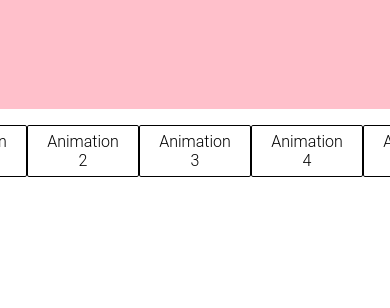
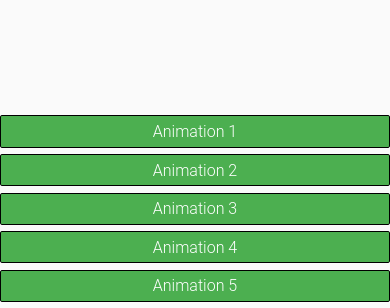
Before and after one commit to aerasmo/losanimadores, a plain HTML site: page index.html in a window 390 px wide. Shown: the part 559-867 px from the top of the page. Before the commit the page ends 844 px from the top, so only its background shows below. Drawn offline with Linux system fonts and the light colour scheme.

Commit message:
Ok na ang bouncy bounce ng Rocket Punch

```diff
--- a/index.html
+++ b/index.html
@@ -6,7 +6,6 @@
 	<meta name="viewport" content="width=device-width">
 	<title>repl.it</title>
 	<link href="style.css" rel="stylesheet" type="text/css" />
-
 </head>
 
 
@@ -17,11 +16,15 @@
 	}
 </style>
 
+
 <!-- TODO per animation page -->
 <!-- backbutton -->
 <!-- animation title -->
 
+
 <body>
+
+
 	<!-- Top Navigation Bar -->
 	<div class="topnav">
 		<nav>
@@ -49,20 +52,23 @@
 
 
 
-  <!-- Need "./" for href ~Chaewon -->
 
-  <div class="center_btn">
-    <!-- <ul> -->
-      <a href="./animations/animation1.html" class="center_btn bouncy">Animation 1</a>
-      <a href="./animations/animation2.html" class="center_btn bouncy">Animation 2</a>
-      <a href="./animations/animation3.html" class="center_btn bouncy">Animation 3</a>
-      <a href="./animations/animation4.html" class="center_btn bouncy">Animation 4</a>
-      <a href="./animations/animation5.html" class="center_btn bouncy">Animation 5</a>
-    <!-- </ul> -->
+
+  <!-- Center buttons -->
+  <div style="margin-left:auto;margin-right:auto;text-align:center">
+    <a class="ctr bouncy" href="./animations/animation1.html">Animation 1</a>
+    <a class="ctr bouncy" style="animation-delay:0.07s" href="./animations/animation2.html" >Animation 2</a>
+    <a class="ctr bouncy" style="animation-delay:0.14s" href="./animations/animation3.html" >Animation 3</a>
+    <a class="ctr bouncy" style="animation-delay:0.21s" href="./animations/animation4.html" >Animation 4</a>
+    <a class="ctr bouncy" style="animation-delay:0.28s" href="./animations/animation5.html" >Animation 5</a>
   </div>
 
 
+
 	<script src="script.js"></script>
+
+
+
 </body>
 
 
--- a/script.js
+++ b/script.js
@@ -1,12 +1,14 @@
 const mainLogo = document.querySelector("#main-logo")
 console.log("Hello world")
+
+let logoTimeout
 mainLogo.addEventListener('mouseover', e => {
-  setTimeout(() => {
+  logoTimeout = setTimeout(() => {
     mainLogo.setAttribute('src','./res/members.gif')
-  }, 3000) // delay divide by 1000 seconds
+  }, 2000) // delay divide by 1000 seconds
 })
 
 mainLogo.addEventListener('mouseout', e => {
-  // mainLogo.src =
+  clearTimeout(logoTimeout)
   mainLogo.setAttribute('src','./res/logo-text.png')
 })
--- a/style.css
+++ b/style.css
@@ -3,7 +3,7 @@
   padding: 0;
 }
 
-/* ***************************************************************  */
+/* *****************NAVIGATION BAR********************************  */
 
 /* Add a black background color to the top navigation */
 .topnav {
@@ -49,14 +49,13 @@ ul {
   color: white;
 }
 
-/* ***************************************************************  */
+/* ***********************LOGO SETTINGS*******************************  */
 
 .home_logo {
   display: flex;
   justify-content: center;
   align-items: center;
   width: 100%;
-  background: pink;
 }
 
 #main-logo {
@@ -64,9 +63,14 @@ ul {
   height: 274px;
 }
 
-/* ***************************************************************  */
+body {
+  /* background-color:  */
+  background-color: #fafafa;
+}
 
-/*center button position and skins*/
+/* *************************CENTER BUTTON***************************  */
+
+/*CENTER BUTTON */
 .center_btn {
   display: flex;
   justify-content: center;
@@ -76,8 +80,30 @@ ul {
   animation-name: bouncy;
 }
 
-a.center_btn {
+/*button with shadow floating*/
+/* for button reference below */
+/* a.ctr {
+  display: inline-block;
+  background-color: #4CAF50;
+  border: none;
+  border-radius: 10px;
+  color: white;
+  padding: 15px 32px;
+  text-align: center;
+  text-decoration: none;
+  font-family:'Roboto',sans-serif;
+  font-weight:300;
+  font-size: 16px;
+  margin: 4px 2px;
+  cursor: pointer;
+  -webkit-transition-duration: 0.4s;
+  transition-duration: 0.4s;
+}
+*/
+
+a.ctr{
   display:inline-block;
+  background-color: #4CAF50;
   padding:0.35em 1.2em;
   border:0.1em solid #000000;
   margin:0 0.3em 0.3em 0;
@@ -86,22 +112,23 @@ a.center_btn {
   text-decoration:none;
   font-family:'Roboto',sans-serif;
   font-weight:300;
-  color:#000000;
+  color:#ffffff;
   text-align:center;
   transition: all 0.2s;
 }
 
-a.center_btn:hover{
-  transform: translate(0, -5px);
-  box-shadow: 2px 2px 2px 0px;
-  color: #4CAF50;
-  background-color:#000000;
+a.ctr:hover {
+  box-shadow: -5px 5px 15px 0 rgba(7, 214, 145, 0.623),0 17px 50px 0 rgba(0,0,0,0.19);
+  background-color: #000;
+  color: rgba(0, 255, 170, 0.836)
 }
 
-@media all and (max-width:30em){
-a.center_btn{
-  display:block;
-  margin:0.4em auto;
+/* PHONE CSS HERE SET todo PIXELS to phone size   */
+@media all and (max-width:800px){
+  a.ctr{
+    display:block;
+    margin:0.4em auto;
+  }
 }
 
 .bouncy{
@@ -110,13 +137,13 @@ a.center_btn{
 }
 
 @keyframes bouncy{
-  0%   {top:0em}
-  40%  {top:0em}
-  43%  {top:-0.9em}
-  46%  {top:0em}
-  48%  {top:-0.4em}
-  50%  {top:0em}
-  100% {top:0em;}
+  0%{top:0em}
+  40%{top:0em}
+  43%{top:-0.9em}
+  46%{top:0em}
+  48%{top:-0.4em}
+  50%{top:0em}
+  100%{top:0em;}
 }
 
-}
+/* ***************************************************************  */
```
Also changed, not shown: animations/animation1.html (+1 -1 lines).
